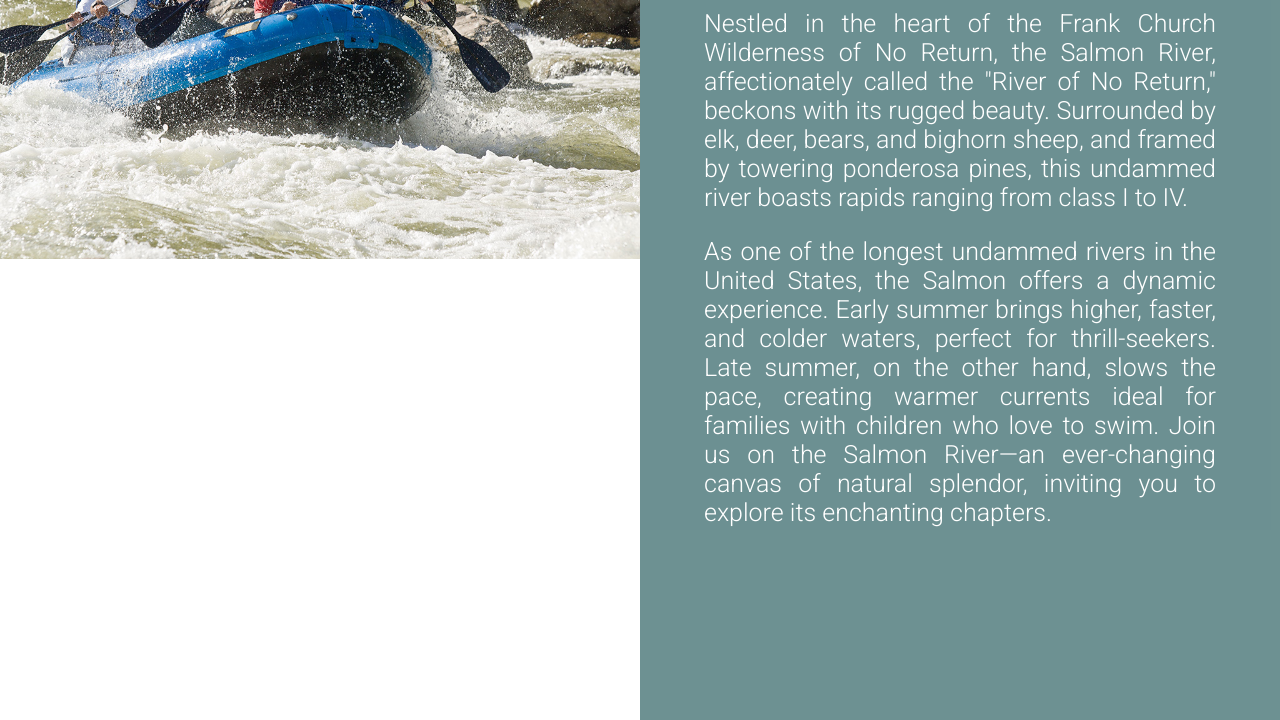
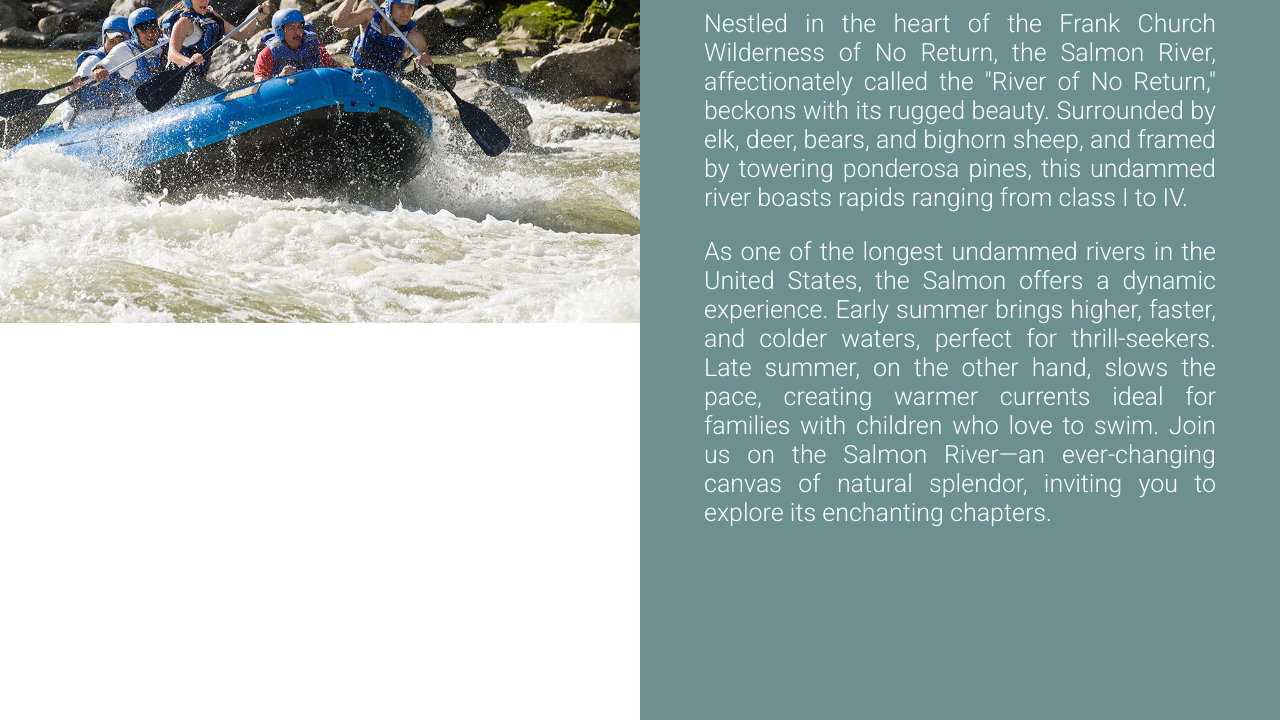
Before and after one commit to jmichellevr29/wdd130, a plain HTML site: page wwr/rivers.html in a window 1280 px wide. Shown: the part 487-1207 px from the top of the page. Drawn offline with Linux system fonts and the light colour scheme.

Commit message:
changes in css wwr

```diff
--- a/wwr/styles/style.css
+++ b/wwr/styles/style.css
@@ -243,8 +243,8 @@ footer .social img {
     transform: scale(1.1);
 }
 #img1 {
-    margin-top: 35%;
-    margin-bottom: 35%;
+    margin-top: 45%;
+    margin-bottom: 45%;
     grid-column: 1/2;
     grid-row: 1/2;
 }
```
